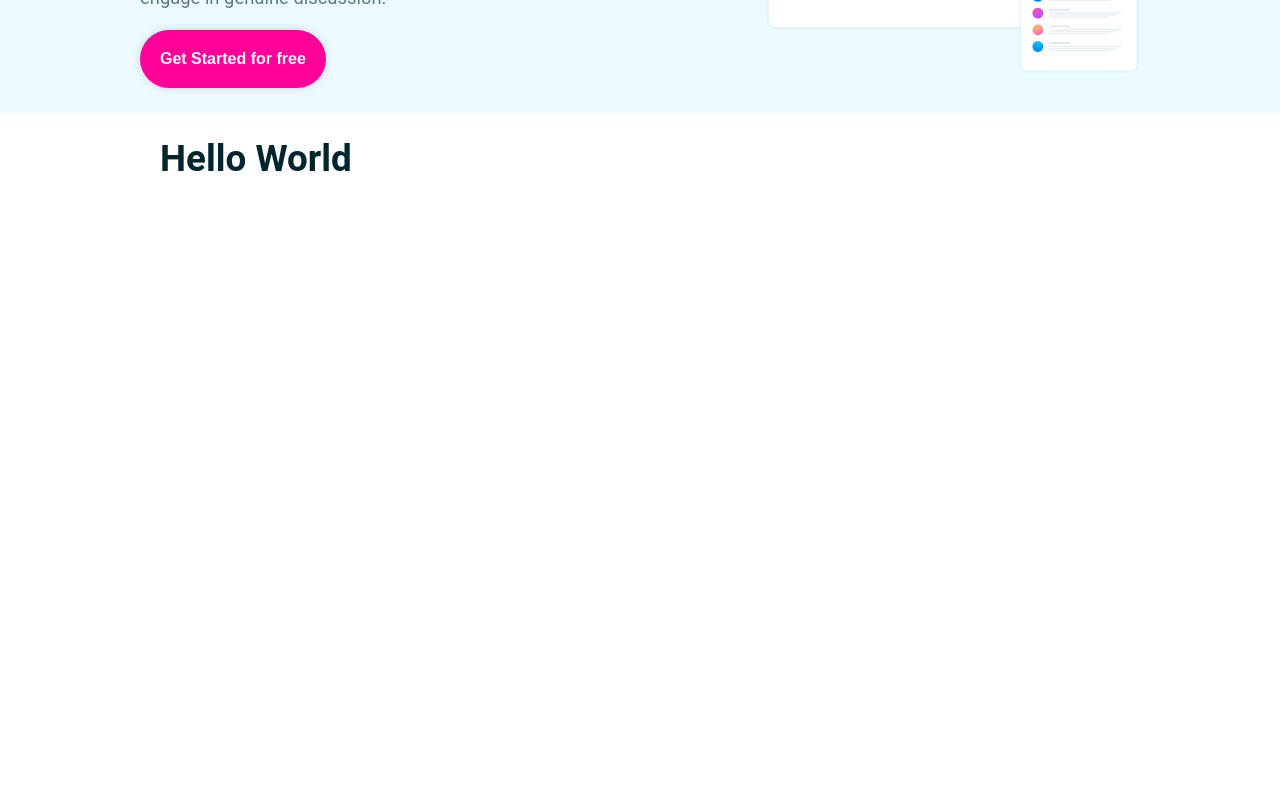
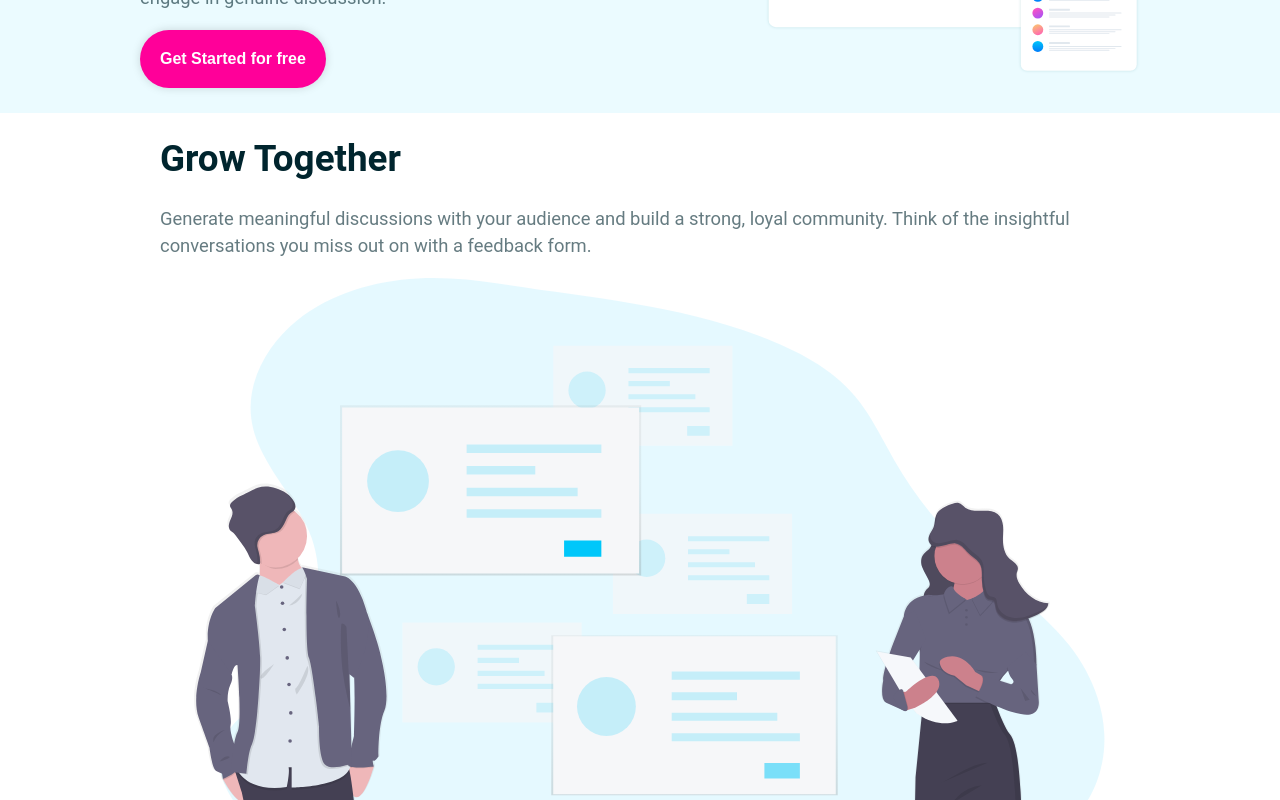
Before and after one commit to HAZberi/styled-components-playground, a React (Create React App) app: page / in a window 1280 px wide. Shown: the part 320-1120 px from the top of the page. Before the commit the page ends 800 px from the top, so only its background shows below. Built offline with nearby package versions, Linux system fonts and the light colour scheme.

Commit message:
basic card component initiated

```diff
--- a/src/App.js
+++ b/src/App.js
@@ -1,23 +1,27 @@
 import Header from "./components/Header";
+import Card from "./components/Card";
 import { ThemeProvider } from "styled-components";
-import GlobalStyles from './components/styles/Global';
+import GlobalStyles from "./components/styles/Global";
 import { Container } from "./components/styles/Container.styled";
+import cardContent from "./content/cardContent.json";
 function App() {
   const theme = {
     colors: {
-      header: '#ebfbff',
-      body: '#fff',
-      footer: '#003333',
+      header: "#ebfbff",
+      body: "#fff",
+      footer: "#003333",
     },
-    mobile: '768px',
-  }
+    mobile: "768px",
+  };
   return (
     <ThemeProvider theme={theme}>
       <>
         <GlobalStyles />
         <Header />
-        <Container pd='20px'>
-          <h1>Hello World</h1>
+        <Container pd="20px">
+          {cardContent.map((item) => (
+            <Card key={item.id} item={item} />
+          ))}
         </Container>
       </>
     </ThemeProvider>
--- /dev/null
+++ b/src/components/Card.js
@@ -0,0 +1,13 @@
+export default function Card({ item: { title, body, image } }) {
+  return (
+    <div>
+      <div>
+        <h1>{title}</h1>
+        <p>{body}</p>
+      </div>
+      <div>
+        <img src={`./images/${image}`} alt="" />
+      </div>
+    </div>
+  );
+}
```
